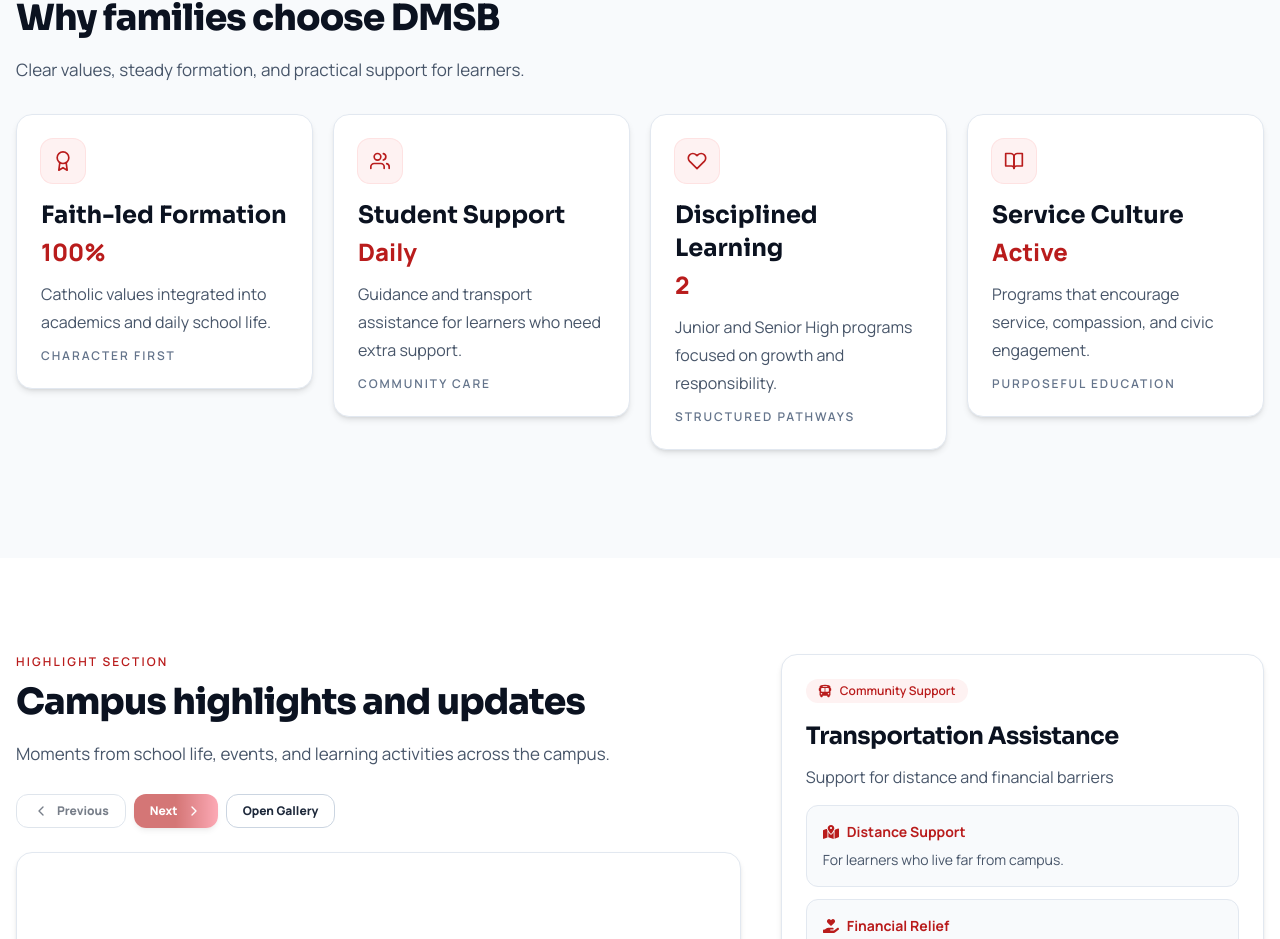
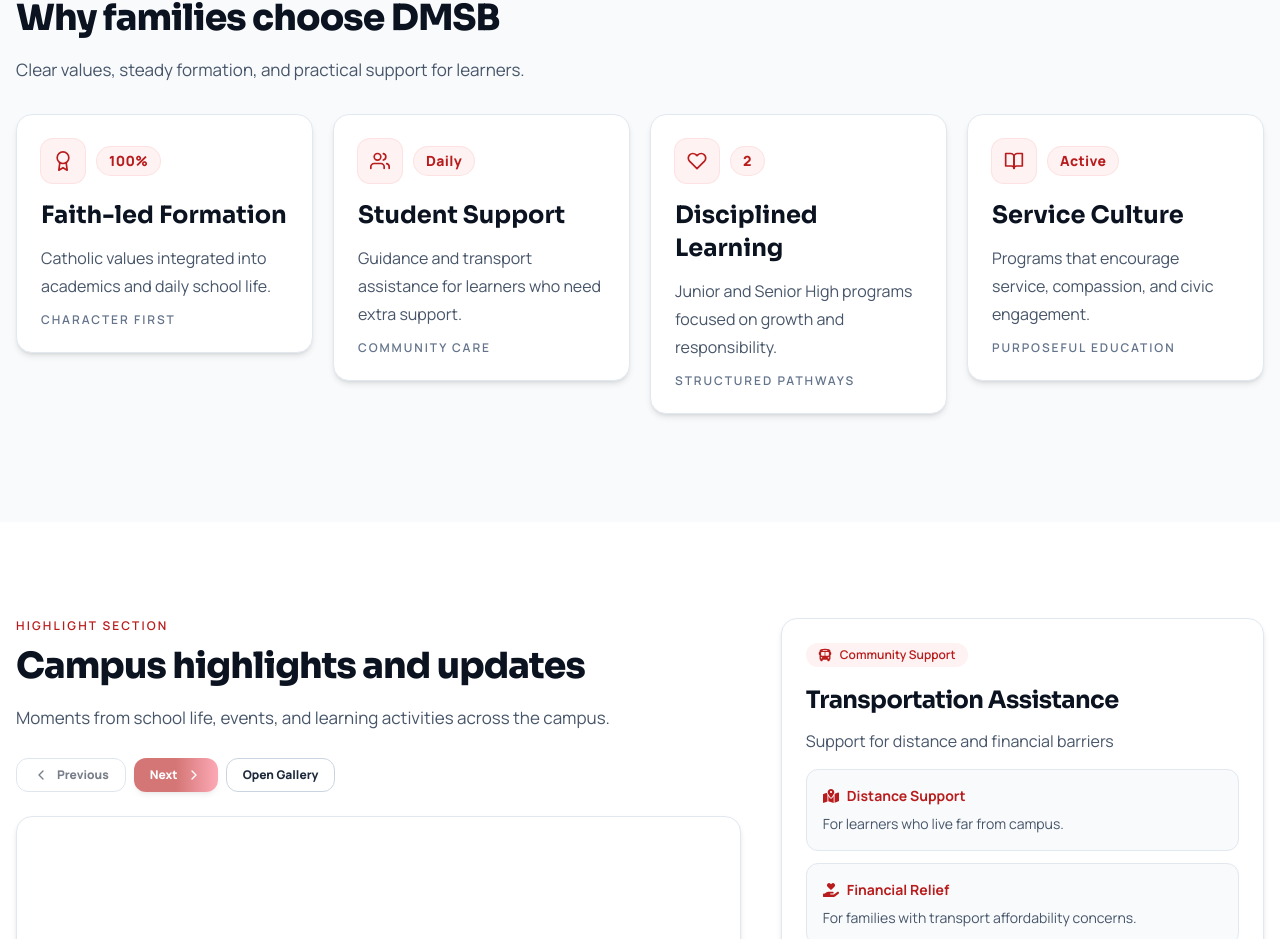
Before and after one commit to RvnXcnnrr/divine-mercy-school-of-bukidnon--inc.-website, a React (Vite) app: page / in a window 1280 px wide. Shown: the part 1157-2096 px from the top of the page. Built offline with nearby package versions, Linux system fonts and the light colour scheme; no server answers; the database is empty.

Commit message:
feat: reorganize layout of SectionCard component; improve structure and styling of stat display

```diff
--- a/src/components/SectionCard.jsx
+++ b/src/components/SectionCard.jsx
@@ -4,11 +4,17 @@
       className="surface-card surface-card-hover group p-6"
       data-reveal
     >
-      <div className="inline-flex h-11 w-11 items-center justify-center rounded-xl bg-red-50 text-brand-goldText ring-1 ring-red-100">
-        {Icon ? <Icon className="h-5 w-5" aria-hidden="true" /> : null}
+      <div className="flex items-center gap-3">
+        <div className="inline-flex h-11 w-11 items-center justify-center rounded-xl bg-red-50 text-brand-goldText ring-1 ring-red-100">
+          {Icon ? <Icon className="h-5 w-5" aria-hidden="true" /> : null}
+        </div>
+        {stat ? (
+          <span className="inline-flex items-center rounded-full bg-red-50 px-3 py-1 text-sm font-black tracking-wide text-brand-goldText ring-1 ring-red-100">
+            {stat}
+          </span>
+        ) : null}
       </div>
       <h3 className="mt-4 text-2xl font-bold leading-snug text-brand-ink">{title}</h3>
-      {stat ? <p className="mt-1 text-2xl font-extrabold text-brand-goldText">{stat}</p> : null}
       <p className="mt-3 text-base leading-7 text-slate-600">{description}</p>
       {meta ? <p className="mt-3 text-xs font-semibold uppercase tracking-[0.16em] text-slate-500">{meta}</p> : null}
     </div>
```
